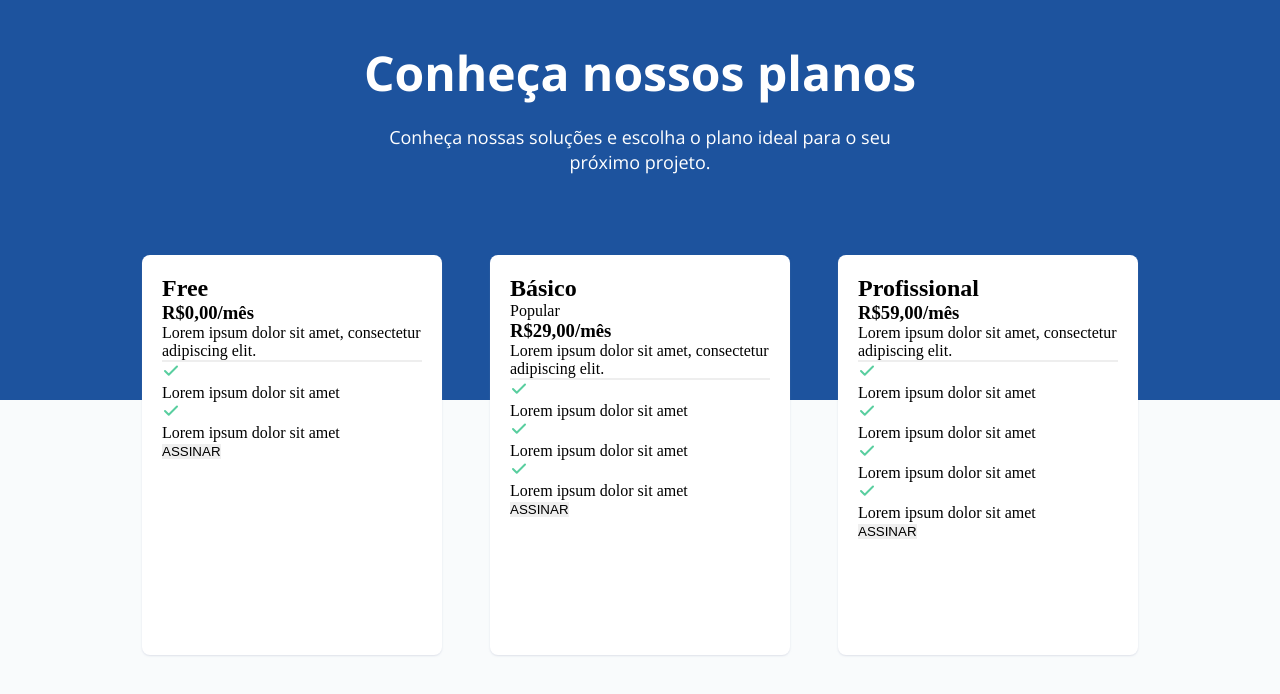
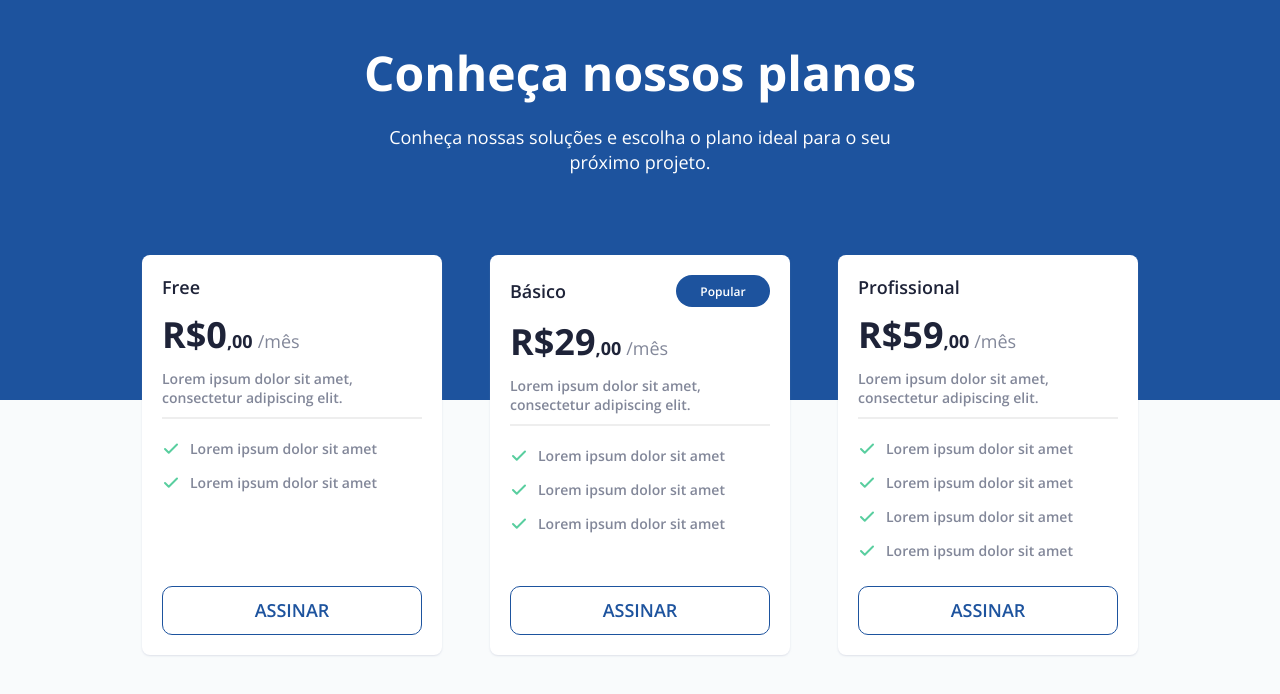
Before and after one commit to thiagokawauchi/rocketseat-discover-desafios, a plain HTML site: page pricing-table/pricing-table.html in a window 1280 px wide. Drawn offline with nearby package versions, Linux system fonts and the light colour scheme.

Commit message:
pricing-table finished

```diff
--- a/pricing-table/pricing-table.css
+++ b/pricing-table/pricing-table.css
@@ -76,6 +76,9 @@
     height: 400px;
     border-radius: 8px;
     padding: 20px;
+    display: flex;
+    flex-direction: column;
+    justify-content: space-between;
   }
 
 .price-box:hover {
@@ -87,6 +90,130 @@
     padding: 20px;
   }
 
+.basic-popular {
+    display: flex;
+    justify-content: space-between;
+    align-items: center;
+}
+
+#popular {
+    display: flex;
+    flex-direction: row;
+    justify-content: center;
+    align-items: center;
+    padding: 8px 24px;
+    width: 94px;
+    height: 32px;
+    background: #1D539E;
+    border-radius: 40px;
+    font-family: 'Open Sans', sans-serif;
+    font-style: normal;
+    font-weight: 600;
+    font-size: 12px;
+    text-align: center;
+    color: #FFFFFF;
+  }
+
 .hr {
     border: 1px solid #EEEEEE;
   }
+
+h2 {
+    font-family: 'Open Sans', sans-serif;
+    font-style: normal;
+    font-weight: 600;
+    font-size: 18px;
+    line-height: 25px;
+    color: #1E2338;
+  }
+
+h3 {
+    font-family: 'Open Sans', sans-serif;
+    font-style: normal;
+    font-weight: 700;
+    font-size: 36px;
+    line-height: 49px;
+    color: #1E2338;
+  }
+
+p {
+    font-family: 'Open Sans', sans-serif;
+    font-style: normal;
+    font-weight: 600;
+    font-size: 14px;
+    line-height: 19px;
+    color: #828799;
+  }
+
+button {
+    width: 100%;
+    height: 49px;
+    border: 1px solid #1D539E;
+    border-radius: 10px;
+    display: flex;
+    flex-direction: row;
+    justify-content: center;
+    align-items: center;
+    padding: 12px 24px;
+    font-family: 'Open Sans', sans-serif;
+    font-style: normal;
+    font-weight: 600;
+    font-size: 18px;
+    line-height: 25px;
+    text-align: center;
+    text-transform: uppercase;
+    color: #1D539E;
+    background: #FFFFFF;
+    margin: 0 auto;
+  }
+
+button:hover {
+    background: #1d539e;
+    color: #FFFFFF;
+  }
+
+.check-text {
+  display: flex;
+  align-items: center;
+  gap: 10px;
+}
+
+.option-field {
+  display: flex;
+  flex-direction: column;
+  gap: 10px;
+}
+
+.small-gray {
+  width: 42px;
+  height: 25px;
+  font-family: 'Open Sans', sans-serif;
+  font-style: normal;
+  font-weight: 400;
+  font-size: 18px;
+  line-height: 25px;
+  color: #828799;
+  display: inline;
+  margin-left: 5px;
+}
+
+.small-zeros {
+  width: 121px;
+  height: 49px;
+  font-family: 'Open Sans', sans-serif;
+  font-style: normal;
+  font-weight: 700;
+  font-size: 18px;
+  line-height: 25px;
+  color: #1E2338;
+  display: inline;
+}
+
+.check-list {
+  height: 100%;
+  margin-top: 20px;
+  display: flex;
+  flex-direction: column;
+  justify-content: flex-start;
+  gap: 15px;
+}
--- a/pricing-table/pricing-table.html
+++ b/pricing-table/pricing-table.html
@@ -27,43 +27,75 @@
 
     <main class="main-container">
         <div class="price-box box1">
+            <div class="option-field">
                 <h2>Free</h2>
-            <h3>R$0,00/mês</h3>
+                <h3>R$0<div class="small-zeros">,00</div><div class="small-gray">/mês</div></h3>
                 <p>Lorem ipsum dolor sit amet, consectetur adipiscing elit.</p>
                 <div class="hr"></div>
+            </div>
+            <div class="check-list">
+                <div class="check-text">
                     <img src="./check.svg" alt="check-mark">
                     <p>Lorem ipsum dolor sit amet</p>
+                </div>
+                <div class="check-text">
                     <img src="./check.svg" alt="check-mark">
                     <p>Lorem ipsum dolor sit amet</p>
+                </div>
+            </div>
             <button>ASSINAR</button>
         </div>
         <div class="price-box box2">
+            <div class="option-field">
+                <div class="basic-popular">
                     <h2>Básico</h2>
-            <div>Popular</div>
-            <h3>R$29,00/mês</h3>
+                    <div id="popular">Popular</div>
+                </div>
+                <h3>R$29<div class="small-zeros">,00</div><div class="small-gray">/mês</div></h3>
                 <p>Lorem ipsum dolor sit amet, consectetur adipiscing elit.</p>
                 <div class="hr"></div>
+            </div>
+            <div class="check-list">
+                <div class="check-text">
                     <img src="./check.svg" alt="check-mark">
                     <p>Lorem ipsum dolor sit amet</p>
+                </div>
+                <div class="check-text">
                     <img src="./check.svg" alt="check-mark">
                     <p>Lorem ipsum dolor sit amet</p>
+                </div>
+                <div class="check-text">
                     <img src="./check.svg" alt="check-mark">
                     <p>Lorem ipsum dolor sit amet</p>
+                </div>
+            </div>
             <button>ASSINAR</button>
         </div>
         <div class="price-box box3">
+            <div class="option-field">
                 <h2>Profissional</h2>
-            <h3>R$59,00/mês</h3>
+                <h3>R$59<div class="small-zeros">,00</div><div class="small-gray">/mês</div></h3>
                 <p>Lorem ipsum dolor sit amet, consectetur adipiscing elit.</p>
                 <div class="hr"></div>
+            </div>
+            <div class="check-list">
+                <div class="check-text">
                     <img src="./check.svg" alt="check-mark">
                     <p>Lorem ipsum dolor sit amet</p>
+                </div>
+                <div class="check-text">
                     <img src="./check.svg" alt="check-mark">
                     <p>Lorem ipsum dolor sit amet</p>
+                </div>
+                <div class="check-text">
                     <img src="./check.svg" alt="check-mark">
                     <p>Lorem ipsum dolor sit amet</p>
+                </div>
+                <div class="check-text">
                     <img src="./check.svg" alt="check-mark">
                     <p>Lorem ipsum dolor sit amet</p>
+                </div>
+            </div>
             <button>ASSINAR</button>
         </div>
     </main>
```
Lines whose indentation alone changed are shown as unchanged.
